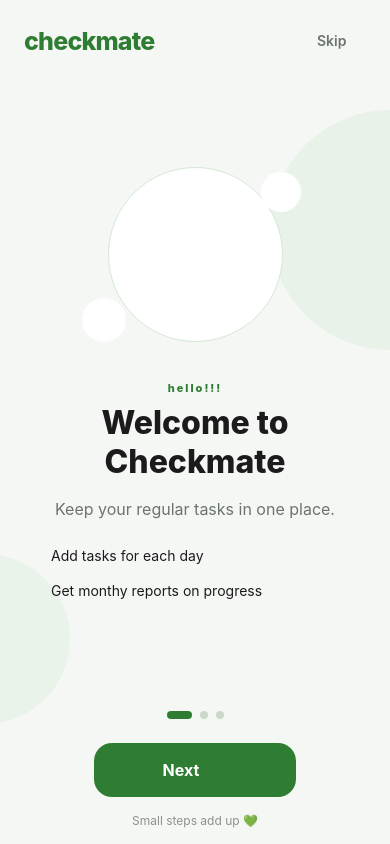
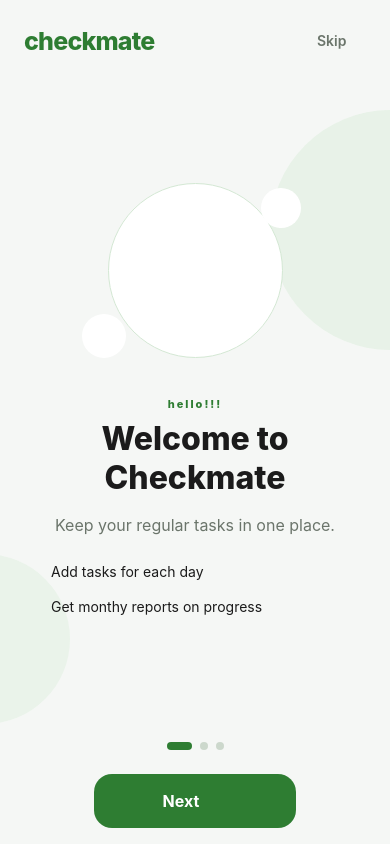
Before and after one commit to Sankarshan-T/checkmate, a React Native app: screen / in a window 390 px wide. Built offline with nearby package versions, Linux system fonts and the light colour scheme; some icons are missing.

Commit message:
Remove unwanted AI footer and updated size of card

```diff
--- a/src/components/TaskCard.tsx
+++ b/src/components/TaskCard.tsx
@@ -59,7 +59,7 @@ export default function TaskCard({
     const { height: screenHeight } = useWindowDimensions();
 
     return (
-        <View style={[styles.card, { maxHeight: screenHeight * 0.6 }]}>
+        <View style={[styles.card, { maxHeight: screenHeight * 0.5 }]}>
             <Pressable
                 style={styles.dateHeading}
                 onPress={onOpenCalendar}
--- a/src/components/WelcomeScreen.tsx
+++ b/src/components/WelcomeScreen.tsx
@@ -227,10 +227,6 @@ export default function WelcomeScreen({
                         ]}
                     />
                 </View>
-
-                <Text style={styles.footerText}>
-                    Small steps add up 💚
-                </Text>
             </View>
         </View>
     )
@@ -533,11 +529,4 @@ const styles = StyleSheet.create({
         fontSize: 16,
         fontWeight: '700',
     },
-
-    footerText: {
-        marginTop: spacing.md,
-        textAlign: 'center',
-        fontSize: 12,
-        color: colors.subtle,
-    },
 });
```
